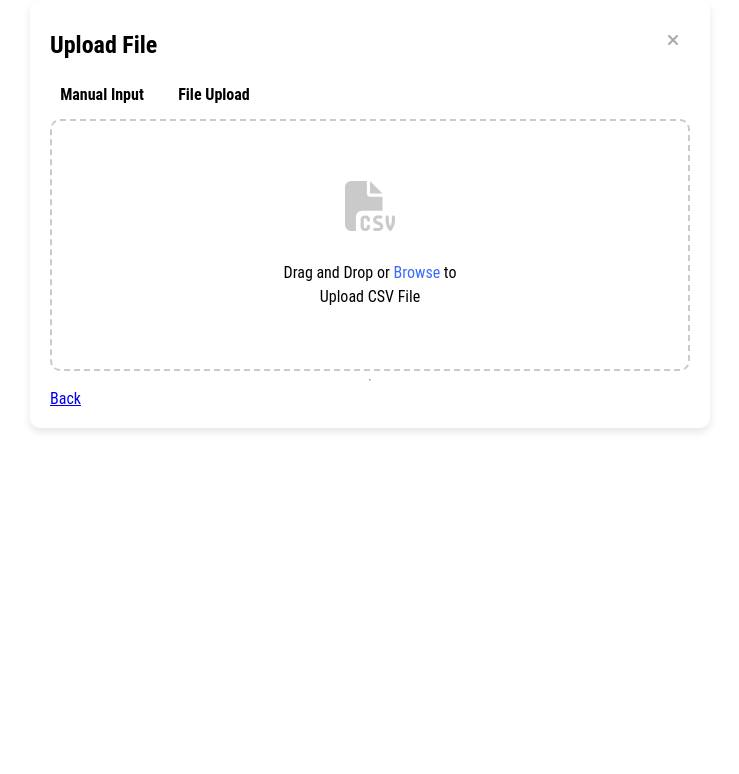
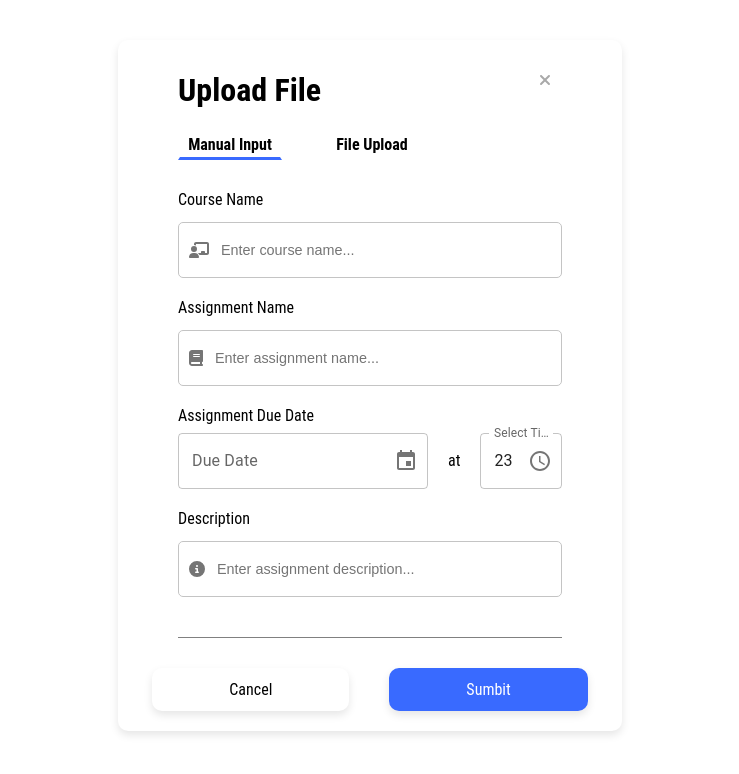
Before and after one commit to qinglinh2003/CSCI201-SP25-TEAM20-FinalProject-Frontend, a React (Create React App) app: page /upload-file in a window 1280 px wide. Shown: the top 774 px of the page, without its empty margins (270-1009 px from the left). Built offline with nearby package versions, Linux system fonts and the light colour scheme.

Commit message:
add mode switcher

```diff
--- a/package.json
+++ b/package.json
@@ -3,12 +3,18 @@
   "version": "0.1.0",
   "private": true,
   "dependencies": {
+    "@emotion/react": "^11.14.0",
+    "@emotion/styled": "^11.14.0",
     "@fortawesome/free-solid-svg-icons": "^6.7.2",
     "@fortawesome/react-fontawesome": "^0.2.2",
+    "@mui/icons-material": "^7.0.2",
+    "@mui/material": "^7.0.2",
+    "@mui/x-date-pickers": "^8.1.0",
     "@testing-library/dom": "^10.4.0",
     "@testing-library/jest-dom": "^6.6.3",
     "@testing-library/react": "^16.3.0",
     "@testing-library/user-event": "^13.5.0",
+    "date-fns": "^4.1.0",
     "react": "^19.1.0",
     "react-dom": "^19.1.0",
     "react-router-dom": "^7.5.1",
--- a/src/components/DatePicker.jsx
+++ b/src/components/DatePicker.jsx
@@ -0,0 +1,21 @@
+import * as React from 'react';
+import TextField from '@mui/material/TextField';
+import { LocalizationProvider } from '@mui/x-date-pickers/LocalizationProvider';
+import { AdapterDateFns } from '@mui/x-date-pickers/AdapterDateFns';
+import { DatePicker } from '@mui/x-date-pickers/DatePicker';
+
+export default function CustomDatePicker({ label = "Select Date", value, onChange, minDate, maxDate }) {
+    return (
+        <LocalizationProvider dateAdapter={AdapterDateFns}>
+            <DatePicker
+                label={label}
+                value={value}
+                onChange={onChange}
+                minDate={minDate}
+                maxDate={maxDate}
+                sx={{ minWidth: 250 }}
+                renderInput={(params) => <TextField {...params} />}
+            />
+        </LocalizationProvider>
+    );
+}
--- a/src/components/TimePicker.jsx
+++ b/src/components/TimePicker.jsx
@@ -0,0 +1,32 @@
+import * as React from 'react';
+import TextField from '@mui/material/TextField';
+import { LocalizationProvider } from '@mui/x-date-pickers/LocalizationProvider';
+import { AdapterDateFns } from '@mui/x-date-pickers/AdapterDateFns';
+import { DesktopTimePicker } from '@mui/x-date-pickers/DesktopTimePicker';
+
+export default function CustomTimePicker({
+     label = "Select Time",
+     value,
+     onChange,
+     minTime,
+     maxTime,
+     ampm = false,
+     disabled = false,
+     size = "small",
+     width=180,
+ }) {
+    return (
+        <LocalizationProvider dateAdapter={AdapterDateFns}>
+            <DesktopTimePicker
+                label={label}
+                value={value}
+                onChange={onChange}
+                minTime={minTime}
+                maxTime={maxTime}
+                ampm={ampm}
+                disabled={disabled}
+                renderInput={(params) => <TextField {...params} size={size} sx={{ width:width }}/>}
+            />
+        </LocalizationProvider>
+    );
+}
--- a/src/features/upload_file/UploadFile.jsx
+++ b/src/features/upload_file/UploadFile.jsx
@@ -1,33 +1,108 @@
+import * as React from 'react';
 import {Link} from "react-router-dom";
+import CustomDatePicker from "../../components/DatePicker";
 import {FontAwesomeIcon} from "@fortawesome/react-fontawesome";
-import { faXmark, faFileCsv } from "@fortawesome/free-solid-svg-icons";
+import {
+    faXmark,
+    faFileCsv,
+    faChalkboardUser,
+    faBook,
+    faInfoCircle
+} from "@fortawesome/free-solid-svg-icons";
 import styles from "./UploadFile.module.css";
+import CustomTimePicker from "../../components/TimePicker";
 
 
 function UploadFile(){
+    const [mode, setMode] = React.useState('manual');
+    const [dueDate, setDueDate] = React.useState(null);
+    const [dueTime, setDueTime] = React.useState(() => {
+        const d = new Date();
+        d.setHours(23, 59, 0, 0);
+        return d;
+    });
     return(
         <div className={styles.modalContainer}>
             <div className={styles.header}>
                 <div className={styles.title}>Upload File</div>
                 <div className={styles.closeButtonWrapper}>
+                    <Link to="/">
                         <FontAwesomeIcon icon={faXmark}/>
+                    </Link>
                 </div>
             </div>
             <div className={styles.modeSwitcher}>
-                <div className={styles.modeButton}>Manual Input</div>
-                <div className={styles.modeButton}>File Upload</div>
+                <div
+                    className={`${styles.modeButton} ${mode === 'manual' ? styles.active : ''}`}
+                    onClick={() => setMode('manual')}
+                >
+                    Manual Input
                 </div>
-
-            <div className={styles.fileUploadRegion}>
+                <div
+                    className={`${styles.modeButton} ${mode === 'file' ? styles.active : ''}`}
+                    onClick={() => setMode('file')}
+                >
+                    File Upload
+                </div>
+            </div>
+            <div className={styles.inputUploadRegion}>
+                {mode === "manual" && (<div className={styles.manualInputRegion}>
+                    <div className={styles.inputWrapper}>
+                        <label className={styles.inputLabel}>Course Name</label>
+                        <div className={styles.inputBar}>
+                            <FontAwesomeIcon className={styles.inputIcon} icon={faChalkboardUser}/>
+                            <input type="text" className={styles.inputText} placeholder="Enter course name..."/>
+                        </div>
+                    </div>
+                    <div className={styles.inputWrapper}>
+                        <label className={styles.inputLabel}>Assignment Name</label>
+                        <div className={styles.inputBar}>
+                            <FontAwesomeIcon className={styles.inputIcon} icon={faBook}/>
+                            <input type="text" className={styles.inputText} placeholder="Enter assignment name..."/>
+                        </div>
+                    </div>
+                    <div className={styles.inputWrapper}>
+                        <label className={styles.inputLabel}> Assignment Due Date</label>
+                        <div className={styles.dueDateSelector}>
+                            <CustomDatePicker
+                                label="Due Date"
+                                value={dueDate}
+                                onChange={(newValue) => setDueDate(newValue)}
+                                minDate={new Date('2023-01-01')}
+                                maxDate={new Date('2025-12-31')}
+                            />
+                            <div className={styles.dateSelectorDivider}>
+                                at
+                            </div>
+                            <CustomTimePicker
+                                label="Select Time"
+                                value={dueTime}
+                                onChange={(newValue) => setDueTime(newValue)}
+                                width={400}
+                            />
+                        </div>
+                    </div>
+                    <div className={styles.inputWrapper}>
+                    <label className={styles.inputLabel}>Description</label>
+                        <div className={styles.inputBar}>
+                            <FontAwesomeIcon className={styles.inputIcon} icon={faInfoCircle}/>
+                            <input type="textarea" className={styles.inputText} placeholder="Enter assignment description..."/>
+                        </div>
+                    </div>
+                </div>)}
+                {mode === "file" && (<div className={styles.fileUploadRegion}>
                     <FontAwesomeIcon icon={faFileCsv} className={styles.fileIcon}/>
                     <div className={styles.fileUploadInstruction}>
                         Drag and Drop or <span className={styles.browseText}>Browse</span> to <br/>
                         Upload CSV File
                     </div>
+                </div>)}
             </div>
             <hr className={styles.divider}/>
-
-            <Link to="/">Back</Link>
+            <div className={styles.submitRegion}>
+                <div className={styles.cancelButton}>Cancel</div>
+                <div className={styles.submitButton}>Sumbit</div>
+            </div>
         </div>
     );
 }
--- a/src/features/upload_file/UploadFile.module.css
+++ b/src/features/upload_file/UploadFile.module.css
@@ -1,11 +1,17 @@
+a, a:visited {
+    color: inherit;
+    text-decoration: none;
+}
+
+
 .modalContainer{
     font-family: 'Roboto Condensed', sans-serif;
     background-color: #ffffff;
-    padding: 20px;
+    padding: 20px 60px;
     border-radius: 10px;
     box-shadow: 0 4px 8px rgba(0,0,0,0.1);
-    width: 50%;
-    margin: 0 auto;
+    width: 30%;
+    margin: 40px auto;
     display: flex;
     flex-direction: column;
     overflow: auto;
@@ -20,7 +26,7 @@
 .title{
     padding: 11px 0;
     font-weight: bold;
-    font-size: 1.5rem;
+    font-size: 2rem;
 
 }
 
@@ -32,6 +38,8 @@
 
 .modeSwitcher{
     display: flex;
+    gap:30px;
+    margin-bottom: 20px;
 }
 
 .modeButton{
@@ -49,12 +57,24 @@
     justify-content: center;
 }
 
+.active{
+    border-bottom:solid 3px #396aff;
+}
+
+
+
+
+.inputUploadRegion{
+    display: flex;
+    flex-direction: column;
+    gap:15px;
+}
 
 .fileUploadRegion {
     height: 200px;
     display: flex;
     flex-direction: column;
-    gap: 20px;
+    gap: 15px;
     cursor: pointer;
     align-items: center;
     justify-content: center;
@@ -80,3 +100,108 @@
 .browseText{
     color:#396aff;
 }
+
+.manualInputRegion{
+
+}
+
+.manualInputRegion{
+    display: flex;
+    flex-direction: column;
+    gap:20px;
+}
+
+.inputWrapper {
+    display: flex;
+    flex-direction: column;
+    width: 100%;
+}
+
+.inputLabel{
+    margin-bottom: 8px;
+}
+
+.inputIcon{
+    color:#757575;
+}
+
+
+.inputBar {
+    display: flex;
+    align-items: center;
+    margin-top: 5px;
+    padding: 8px 10px;
+    font-size: 1rem;
+    border: 1px #c4c4c4 solid;
+    border-radius: 5px;
+    width: 100%;
+    height: 56px;
+    box-sizing: border-box;
+}
+
+.inputBar:focus-within {
+    border: 2px solid #1876d2;
+}
+
+.inputText{
+    font-size: 0.9rem;
+    margin-left: 10px;
+    width: 80%;
+    border: none;
+    outline: none;
+}
+
+.dueDateSelector{
+    display: flex;
+    flex-direction: row;
+    justify-content: center;
+    justify-items: center;
+    align-items: center;
+}
+
+.dateSelectorDivider{
+    margin:0  20px;
+}
+
+.divider{
+    border: none;
+    height: 1.5px;
+    background-color: grey;
+    width: 100%;
+    margin-top: 40px;
+    margin-bottom: 30px;
+}
+
+.submitRegion{
+    display: flex;
+    gap:40px;
+    justify-content: center;
+}
+
+.submitButton{
+    border: 2px solid transparent;
+    cursor: pointer;
+    padding: 10px 75px;
+    border-radius: 10px;
+    box-shadow: 0 4px 8px rgba(0,0,0,0.1);
+    background-color: #396aff;
+    transition: background-color 0.3s ease;
+    color: white;
+}
+
+.submitButton:hover{
+    background-color: rgb(0, 71, 171);
+}
+
+.cancelButton{
+    border: 2px solid transparent;
+    cursor: pointer;
+    padding: 10px 75px;
+    border-radius: 10px;
+    box-shadow: 0 4px 8px rgba(0,0,0,0.1);
+    transition: background-color 0.3s ease;
+}
+
+.cancelButton:hover{
+    background-color: #edecec;
+}
```
Also changed, not shown: 1 other file (tests, documents, lock files or other folders). Lines whose indentation alone changed are shown as unchanged.
